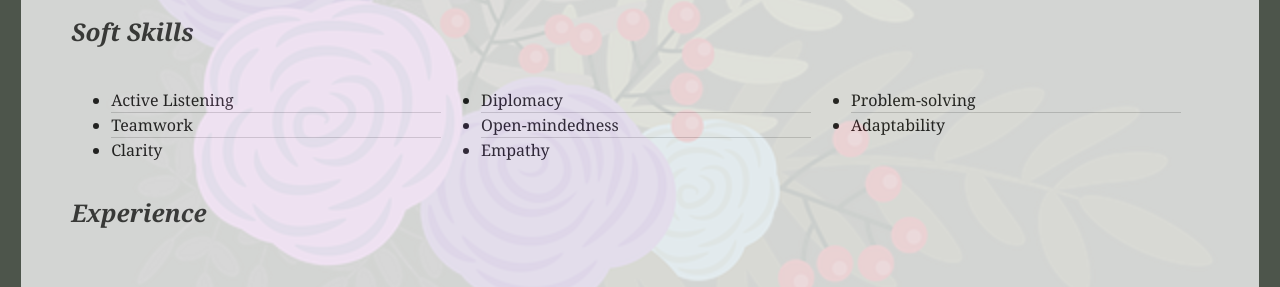
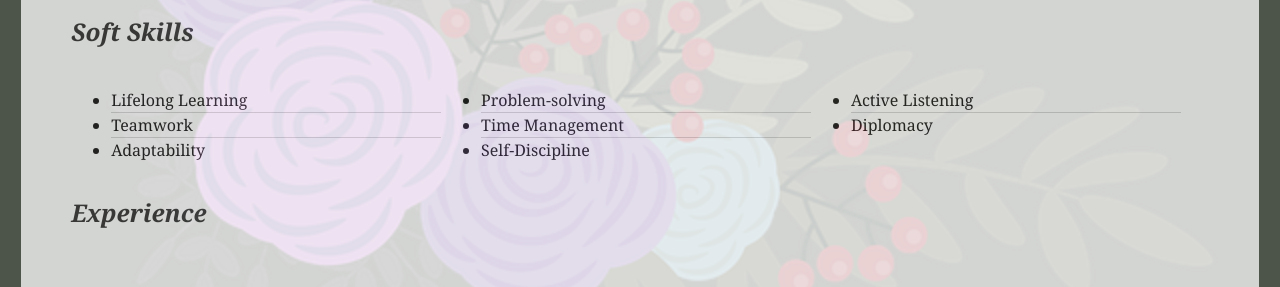
Before and after one commit to irenesj/irenesj.github.io, a plain HTML site: page index.html in a window 1280 px wide. Shown: the part 879-1166 px from the top of the page. Drawn offline with Linux system fonts and the light colour scheme.

Commit message:
Update index.html

```diff
--- a/index.html
+++ b/index.html
@@ -57,21 +57,21 @@
 						<h2>Soft Skills</h2>
 					</div>
 					<ul class="talent">
-						<li>Active Listening</li>
+						<li>Lifelong Learning</li>
 						<li>Teamwork</li>
-						<li class="last">Clarity</li>
+						<li class="last">Adaptability</li>
 					</ul>
 
 					<ul class="talent">
-						<li>Diplomacy</li>
-						<li>Open-mindedness</li>
-						<li class="last">Empathy</li>
+						<li>Problem-solving</li>
+						<li>Time Management</li>
+						<li class="last">Self-Discipline</li>
 						<p></p>
 					</ul>
 
 					<ul class="talent">
-						<li>Problem-solving</li>
-						<li class="last">Adaptability</li>
+						<li>Active Listening</li>
+						<li class="last">Diplomacy</li>
 						<p></p>
 					</ul>
 				</div><!--// .gf-->
```
